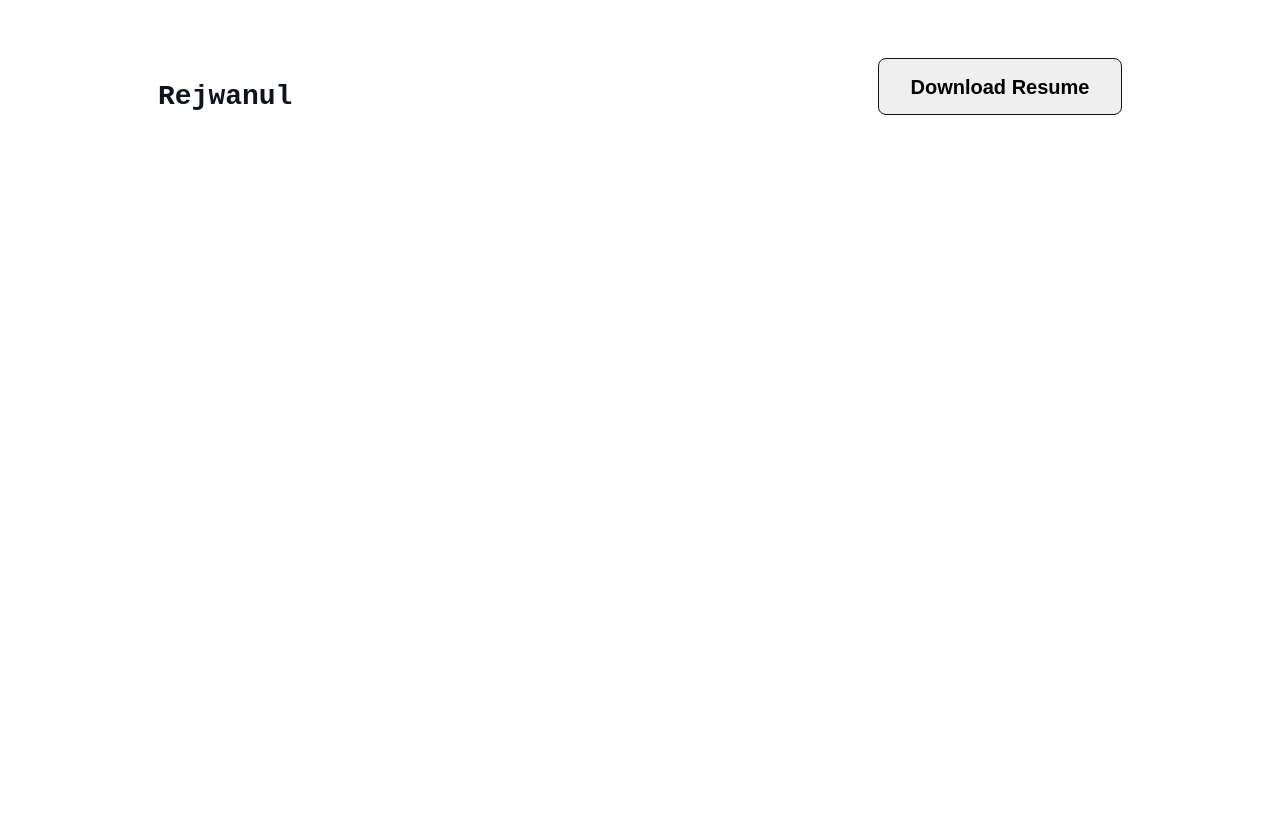
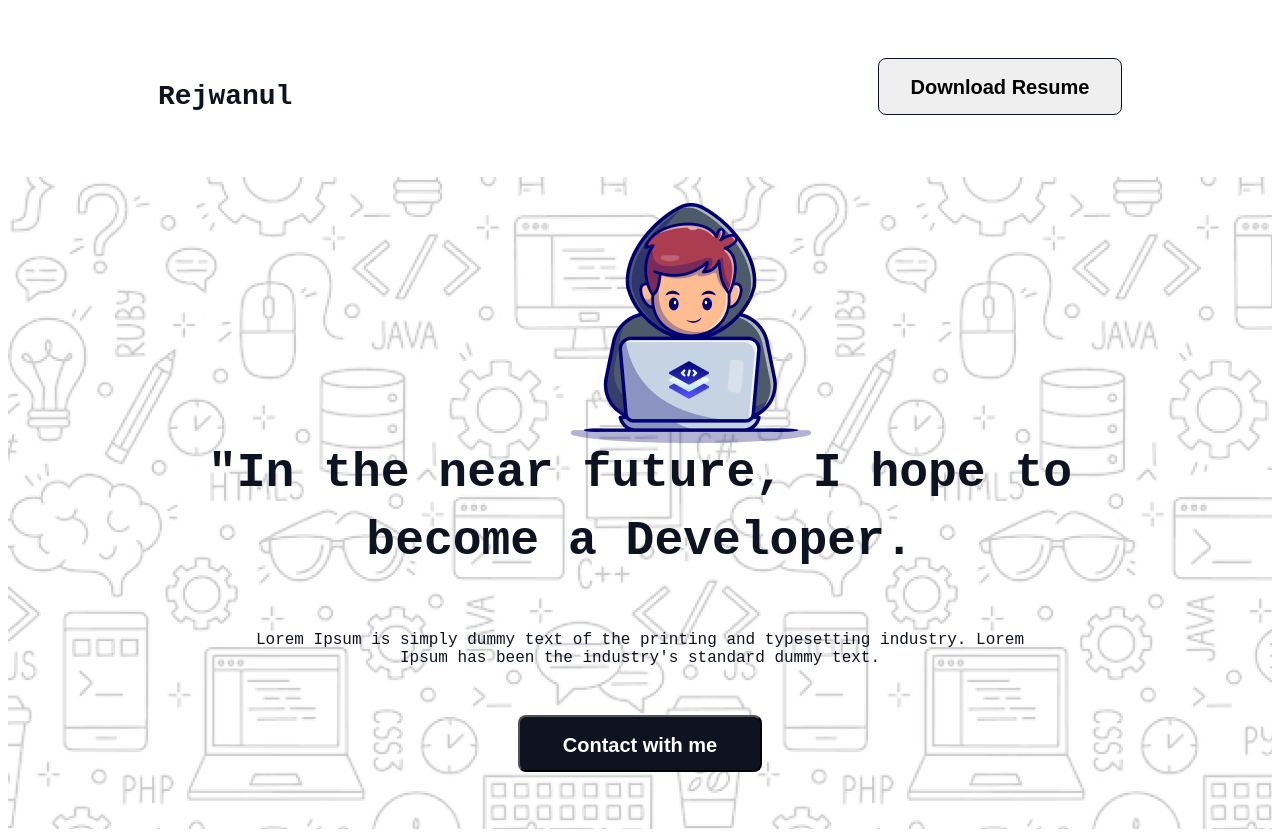
Before and after one commit to RejwanulIslam/Rejwanul-Islam-Portfolio, a plain HTML site: page index.html in a window 1280 px wide. Before the commit the page ends 800 px from the top, so only its background shows below. Drawn offline with Linux system fonts and the light colour scheme.

Commit message:
banner seation complate

```diff
--- a/index.css
+++ b/index.css
@@ -1,13 +1,15 @@
-.azeretMonoFont {
+.body {
     font-family: "Azeret Mono", monospace;
     font-optical-sizing: auto;
     font-weight: 400;
     font-style: normal;
+    max-width: 1440px;
+    margin: 0, auto;
 }
 
-#body{
-   max-width: 1440px
-}
+
+/* common */
+
 
 #name {
     width: 128px;
@@ -28,7 +30,7 @@
     text-align: center;
 }
 
-.navbar{
+.navbar {
     padding: 50px 150px 40px 150px;
     display: flex;
     justify-content: space-between;
@@ -36,3 +38,55 @@
 
 
 /* banner */
+
+#banner {
+    background-image: url("/assect/Hero-bg.png");
+    height: 652px;
+
+    justify-items: center;
+}
+
+#bannerimg {
+    max-width: 140px;
+    height: 145px;
+    padding: 26px;
+
+}
+
+.bannerTitle {
+    color: rgba(13, 19, 33, 1);
+    font-size: 48px;
+    font-weight: 800;
+    line-height: 68px;
+    text-align: center;
+    padding-top: 32px;
+}
+
+.bannerText {
+    color: rgba(13, 19, 33, 1);
+    font-size: 16px;
+    font-weight: 400;
+    text-align: center;
+    padding-top: 24px;
+}
+
+.contactBtn {
+    width: 244px;
+    height: 57px;
+    padding: 17px 24px 17px 24px;
+    border-radius: 8px;
+    background: rgba(13, 19, 33, 1);
+    font-size: 20px;
+    font-weight: 600;
+    text-align: center;
+    color: rgba(255, 255, 255, 1);
+
+
+
+}
+.bannerbtncenter{
+    display: flex;
+    flex-direction: column;
+    justify-content: center;
+    padding-top: 32px;
+}
--- a/index.html
+++ b/index.html
@@ -1,12 +1,14 @@
 <!DOCTYPE html>
 <html lang="en">
+
 <head>
     <meta charset="UTF-8">
     <meta name="viewport" content="width=device-width, initial-scale=1.0">
     <title>Rejwanul Islam Portfolio</title>
     <link rel="stylesheet" href="./index.css">
 </head>
-<body id="body" class="azeretMonoFont">
+
+<body class="body">
     <!-- nevbar section -->
     <div class="navbar">
         <h2 id="name">Rejwanul</h2>
@@ -16,7 +18,18 @@
 
     <!-- banner section -->
     <div id="banner">
+        <div id="bannerimg">
+            <img src="./assect/Group.png"></img>
+        </div>
+        <h1 class="bannerTitle"> "In the near future, I hope to </br> become a Developer.</h1>
+        <p class="bannerText"> Lorem Ipsum is simply dummy text of the printing and typesetting industry. Lorem </br>Ipsum has been the industry's standard dummy text.</p>
+        <div class="bannerbtncenter">
+        <button class="contactBtn">Contact with me</button>
+        </div>
+    </div>
 
-     </div>
+
+
 </body>
+
 </html>
```
Also changed, not shown: assect/Group 3.png (added), assect/Group 4.png (added), assect/Group.png (added), assect/Hero-bg.png (added), assect/Layer_1.png (added), assect/css.png (added), assect/facebook.png (added), assect/github.png (added), assect/handshake.jpg (added), assect/html.png (added), assect/js.png (added), assect/linkedin-icon 1.png (added), assect/mongodb.png (added), assect/nodejs.png (added), 1 more files. Lines whose indentation alone changed are shown as unchanged.
